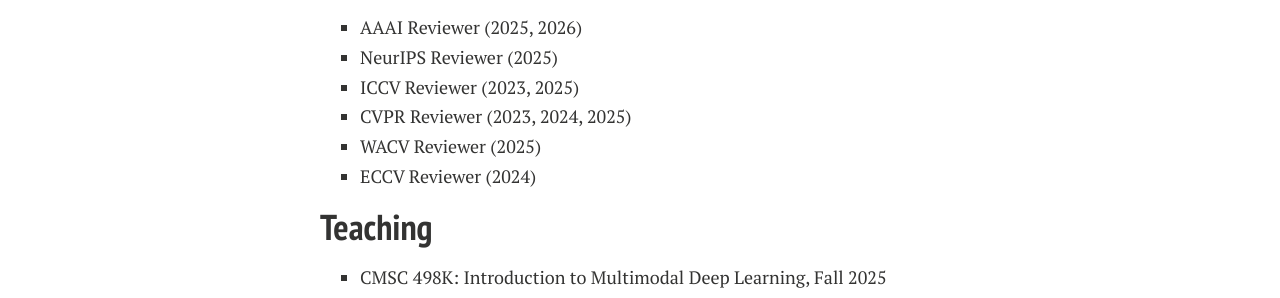
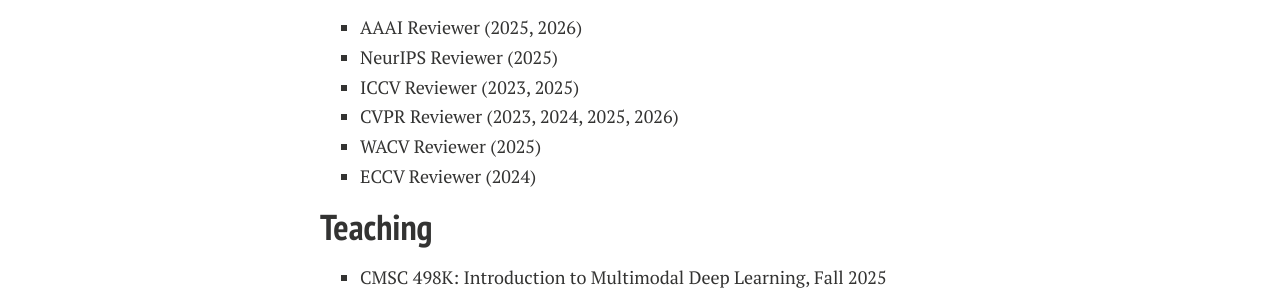
Before and after one commit to Zi-hao-Wei/Zi-hao-Wei.github.io, a Jekyll site: the page built from index.md, in a window 1280 px wide and 900 px high, scrolled down 2988 px. Shown: the part 349-647 px from the top of the window. Built offline with Jekyll 4.4.1, drawn with Linux system fonts in a browser that asks for light colours; nearby versions of some CDN libraries; comment, search, counter and statistics services are not loaded; a style sheet for code colours, icons or effects is not loaded; our own code applies the rules of GitHub Pages for plain Markdown files.

Commit message:
Update index.md

```diff
--- a/index.md
+++ b/index.md
@@ -92,7 +92,7 @@
 - AAAI Reviewer (2025, 2026)
 - NeurIPS Reviewer (2025)
 - ICCV Reviewer (2023, 2025)
-- CVPR Reviewer (2023, 2024, 2025)
+- CVPR Reviewer (2023, 2024, 2025, 2026)
 - WACV Reviewer (2025)
 - ECCV Reviewer (2024)
 
```
